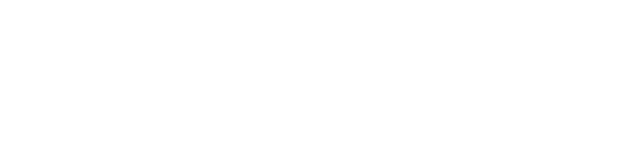
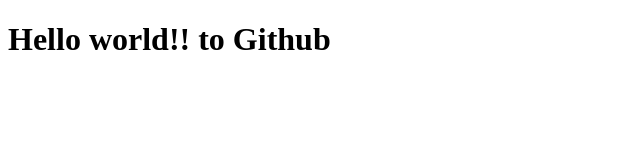
Before and after one commit to AngelGalianoLancho/pruebas, a plain HTML site: page index.html in a window 1280 px wide. Shown: the whole page, without its empty margins (0-640 px from the left). Drawn offline with Linux system fonts and the light colour scheme.

Commit message:
Add title index.html

```diff
--- a/index.html
+++ b/index.html
@@ -6,6 +6,6 @@
     <title>Document</title>
 </head>
 <body>
-
+    <h1>Hello world!! to Github</h1>
 </body>
 </html>
```
